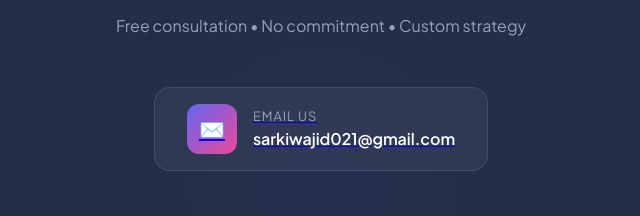
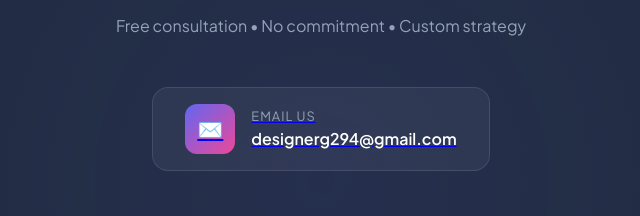
Before and after one commit to designerg294-sketch/socioflux.com, a plain HTML site: page index.html in a window 1280 px wide. Shown: the part 4508-4724 px from the top of the page, 319-959 px from the left. Drawn offline with Linux system fonts and the light colour scheme.

Commit message:
Update index.html

```diff
--- a/index.html
+++ b/index.html
@@ -1226,7 +1226,7 @@
                         <div class="contact-icon">✉️</div>
                         <div class="contact-details">
                             <div class="contact-label">Email Us</div>
-                            <div class="contact-value">sarkiwajid021@gmail.com</div>
+                            <div class="contact-value">designerg294@gmail.com</div>
                         </div>
                     </a>
 
```
